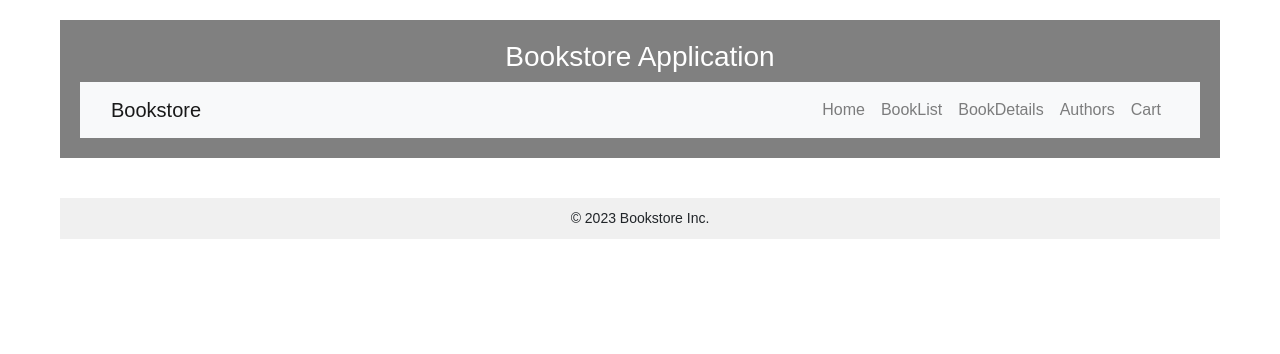
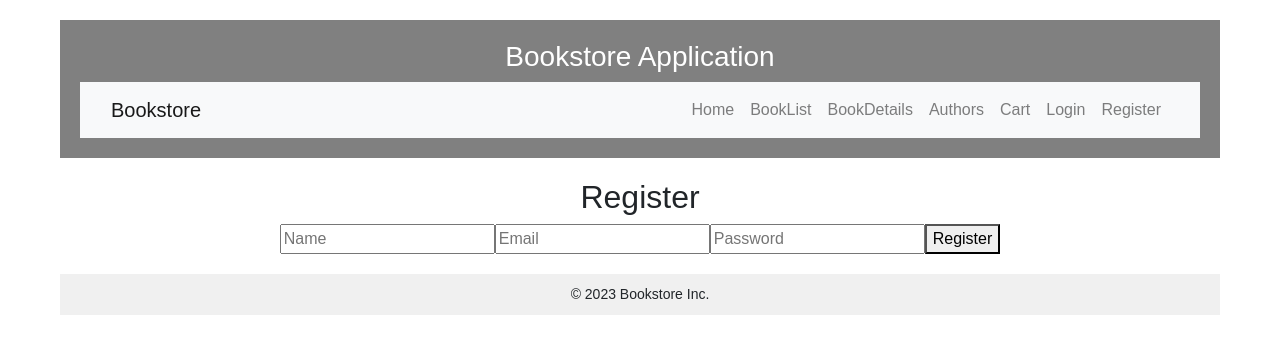
Before and after one commit to Sonilakitu/BookStore, a React (Create React App) app in the folder client/: page /register in a window 1280 px wide. Shown: the top 354 px of the page. Built offline with nearby package versions, Linux system fonts and the light colour scheme.

Commit message:
Login Page UI

```diff
--- a/client/src/App.js
+++ b/client/src/App.js
@@ -1,5 +1,5 @@
 import './App.css';
-import { BrowserRouter as Router, Route,Routes, Switch } from 'react-router-dom';
+import { BrowserRouter as Router, Route,Routes, Link } from 'react-router-dom';
 import Navbar from './components/Navbar';
 import Home from './components/Home';
 import BookList from './components/BookList';
@@ -8,6 +8,8 @@ import BookDetails from './components/BookDetails';
 import BookDetailsModal from './components/BookDetailsModal';
 import BookDetailsPage from './components/BookDetailsPage';
 import ShoppingCart from './components/ShoppingCart';
+import Register from './components/Login/Register';
+import Login from './components/Login/Login';
 
 function App() {
   return (
@@ -27,9 +29,15 @@ function App() {
      </Router>
       </header>
       <main className="app-main">
-
+        <Router>
+      <Routes>
+            <Route path="/login" Component={Login} />
+            <Route path="/register" Component={Register}/>
+      </Routes>
+      </Router>
       </main>
       <footer className="app-footer">
+
         &copy; 2023 Bookstore Inc.
       </footer>
     </div>
--- /dev/null
+++ b/client/src/components/Login/AuthStyles.css
@@ -0,0 +1,41 @@
+.auth-container {
+    width: 300px;
+    margin: 0 auto;
+    padding: 20px;
+    border: 1px solid #ccc;
+    border-radius: 5px;
+    background-color: #fff;
+    box-shadow: 0 0 10px rgba(0, 0, 0, 0.1);
+  }
+
+  h2 {
+    text-align: center;
+  }
+
+  form {
+    display: flex;
+    flex-direction: column;
+  }
+
+  input {
+    margin: 10px 0;
+    padding: 10px;
+    border: 1px solid #ccc;
+    border-radius: 5px;
+    font-size: 16px;
+  }
+
+  button {
+    margin: 10px 0;
+    padding: 10px;
+    border: none;
+    border-radius: 5px;
+    background-color: #007bff;
+    color: #fff;
+    font-size: 16px;
+    cursor: pointer;
+  }
+
+  button:hover {
+    background-color: #0056b3;
+  }
--- /dev/null
+++ b/client/src/components/Login/Login.js
@@ -0,0 +1,35 @@
+import React, { useState } from 'react';
+
+const Login = () => {
+  const [email, setEmail] = useState('');
+  const [password, setPassword] = useState('');
+
+  const handleLogin = () => {
+    // Add authentication logic here (e.g., check credentials)
+  };
+
+  return (
+    <div className="auth-container">
+      <h2>Login</h2>
+      <form onSubmit={handleLogin}>
+        <input
+          type="email"
+          placeholder="Email"
+          value={email}
+          onChange={(e) => setEmail(e.target.value)}
+          required
+        />
+        <input
+          type="password"
+          placeholder="Password"
+          value={password}
+          onChange={(e) => setPassword(e.target.value)}
+          required
+        />
+        <button type="submit">Login</button>
+      </form>
+    </div>
+  );
+};
+
+export default Login;
--- /dev/null
+++ b/client/src/components/Login/Register.js
@@ -0,0 +1,43 @@
+import React, { useState } from 'react';
+
+const Register = () => {
+  const [name, setName] = useState('');
+  const [email, setEmail] = useState('');
+  const [password, setPassword] = useState('');
+
+  const handleRegister = () => {
+    // Add user registration logic here (e.g., create a new user)
+  };
+
+  return (
+    <div className="auth-container">
+      <h2>Register</h2>
+      <form onSubmit={handleRegister}>
+        <input
+          type="text"
+          placeholder="Name"
+          value={name}
+          onChange={(e) => setName(e.target.value)}
+          required
+        />
+        <input
+          type="email"
+          placeholder="Email"
+          value={email}
+          onChange={(e) => setEmail(e.target.value)}
+          required
+        />
+        <input
+          type="password"
+          placeholder="Password"
+          value={password}
+          onChange={(e) => setPassword(e.target.value)}
+          required
+        />
+        <button type="submit">Register</button>
+      </form>
+    </div>
+  );
+};
+
+export default Register;
--- a/client/src/components/Navbar.js
+++ b/client/src/components/Navbar.js
@@ -26,8 +26,15 @@ const Navbar = () => {
         <li className="nav-item">
           <a className="nav-link" href="/cart">Cart</a>
         </li>
+        <li className="nav-item">
+          <a className="nav-link" href="/login">Login</a>
+        </li>
+        <li className="nav-item">
+          <a className="nav-link" href="/register">Register</a>
+        </li>
       </ul>
     </div>
+
   </div>
 </nav>
   );
```
Also changed, not shown: client/src/components/AuthorsPage.js (+0 -29 lines).
